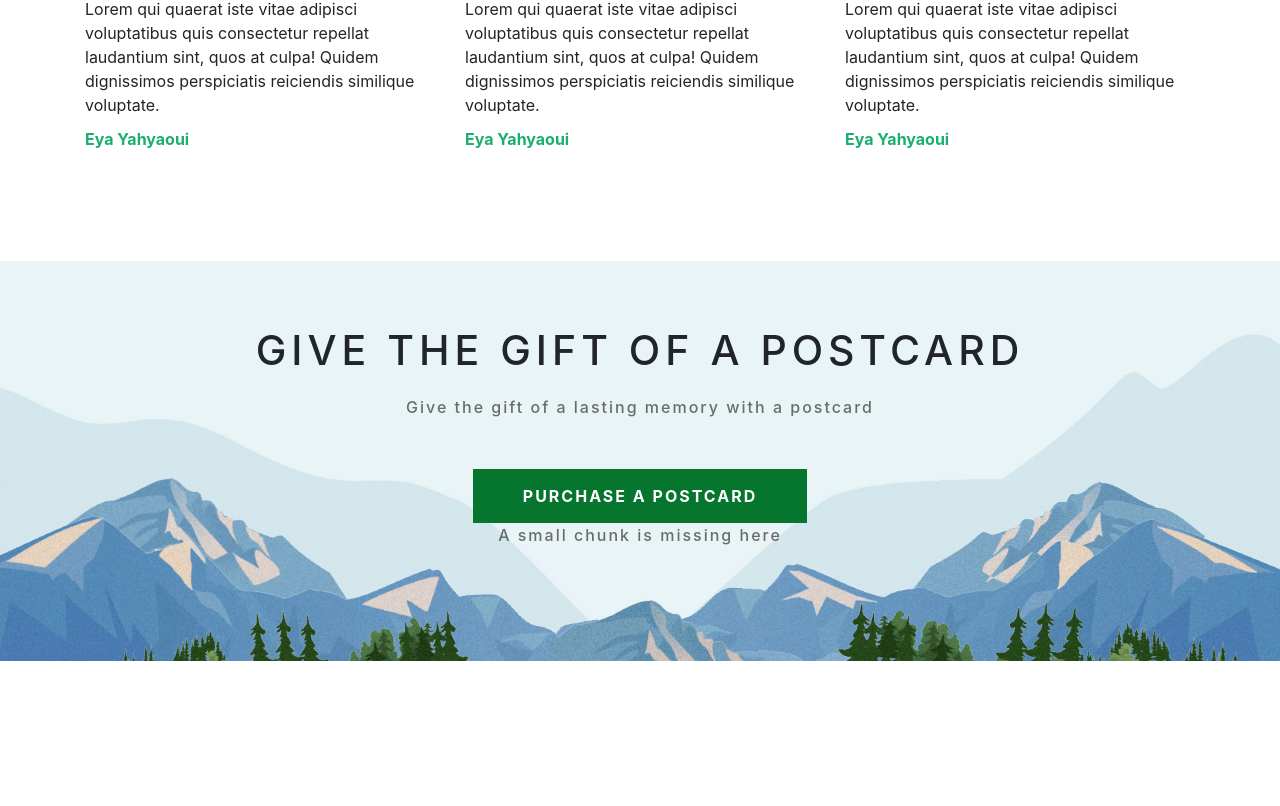
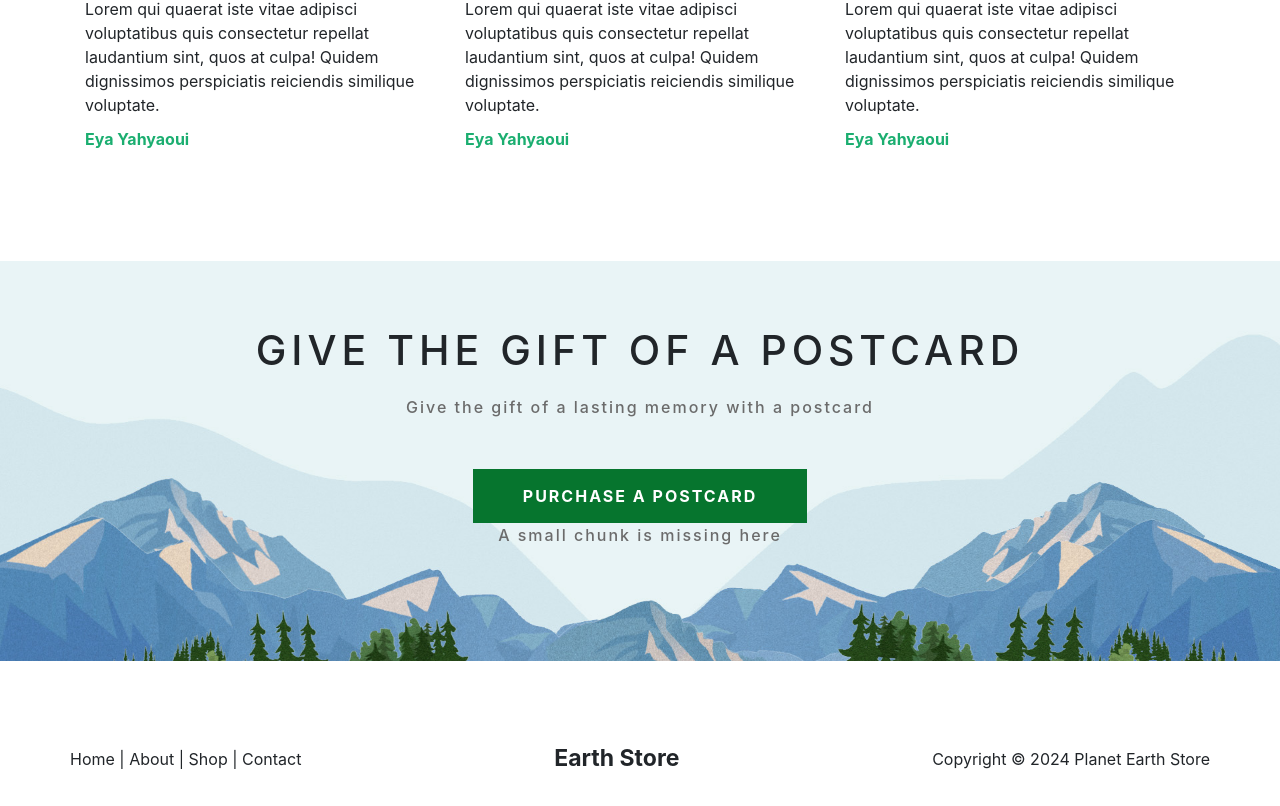
Before and after one commit to maissen/Earth-Store, an Angular app: page / in a window 1280 px wide. Shown: the part 1471-2277 px from the top of the page. Before the commit the page ends 2182 px from the top, so only its background shows below. Built offline with nearby package versions, Linux system fonts and the light colour scheme.

Commit message:
Almost Finished the 'app-footer' component.

```diff
--- a/src/app/modules/footer/footer.component.html
+++ b/src/app/modules/footer/footer.component.html
@@ -1 +1,5 @@
-<p>footer works!</p>
+<div class="container">
+    <div class="links">Home | About | Shop | Contact</div>
+    <div class="logo">Earth Store</div>
+    <div class="copyright">Copyright © 2024 Planet Earth Store</div>
+</div>
--- a/src/app/modules/footer/footer.component.scss
+++ b/src/app/modules/footer/footer.component.scss
@@ -0,0 +1,11 @@
+.container {
+    display: flex;
+    justify-content: space-between;
+    align-items: center;
+    padding: 3rem 0;
+
+    .logo {
+        font-size: 2.3rem;
+        font-weight: bold;
+    }
+}
--- a/src/app/pages/home/home.component.html
+++ b/src/app/pages/home/home.component.html
@@ -3,3 +3,5 @@
 <hr>
 <app-home-testimonials></app-home-testimonials>
 <app-home-recommendation></app-home-recommendation>
+
+<app-footer></app-footer>
--- a/src/app/pages/home/home.component.ts
+++ b/src/app/pages/home/home.component.ts
@@ -3,6 +3,7 @@ import { HomeHeaderComponent } from './modules/home-header/home-header.component
 import { HomeNewArrivalsComponent } from './modules/home-new-arrivals/home-new-arrivals.component';
 import { HomeRecommendationComponent } from './modules/home-recommendation/home-recommendation.component';
 import { HomeTestimonialsComponent } from './modules/home-testimonials/home-testimonials.component';
+import { FooterComponent } from "../../modules/footer/footer.component";
 
 @Component({
   selector: 'app-home',
@@ -11,8 +12,9 @@ import { HomeTestimonialsComponent } from './modules/home-testimonials/home-test
     HomeHeaderComponent,
     HomeNewArrivalsComponent,
     HomeTestimonialsComponent,
-    HomeRecommendationComponent
-  ],
+    HomeRecommendationComponent,
+    FooterComponent
+],
   templateUrl: './home.component.html',
   styleUrl: './home.component.scss'
 })
```
